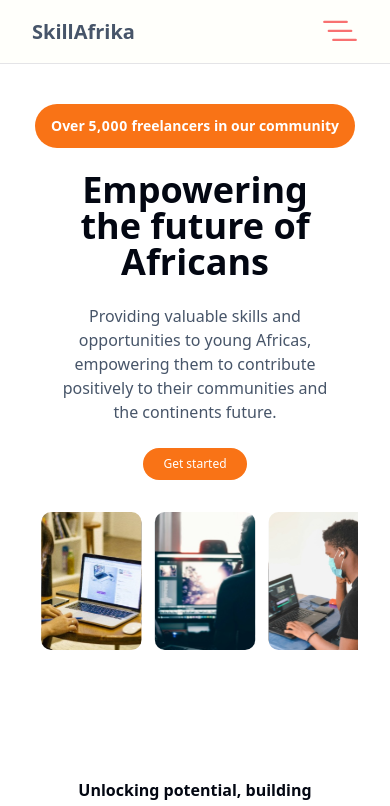
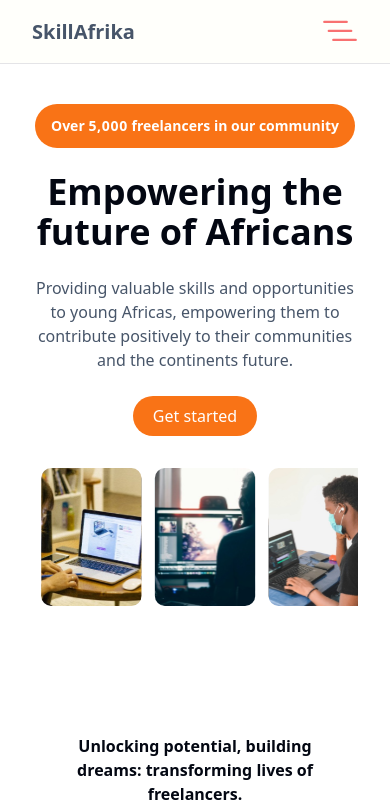
Before and after one commit to Skill-Afrika/skill-africa-frontend, a Next.js app: page / in a window 390 px wide. Shown: the top 806 px of the page. Built offline with nearby package versions, Linux system fonts and the light colour scheme.

Commit message:
upgrade landing page UI

```diff
--- a/components/landingpage/hero/hero.jsx
+++ b/components/landingpage/hero/hero.jsx
@@ -30,15 +30,15 @@ const Hero = () => {
         freelancers in our community
       </h1>
 
-      <h1 className='md:w-1/2 w-5/6 leading-9 md:font-medium md:text-5xl text-4xl font-bold text-center'>
+      <h1 className='md:w-1/2 md:font-medium md:text-4xl text-4xl font-bold text-center'>
         Empowering the future of Africans
       </h1>
-      <p className='md:text-lg font-normal text-center md:w-7/12 w-5/6 text-slate-600'>
+      <p className='md:text-lg font-normal text-center md:w-7/12 text-slate-600'>
         Providing valuable skills and opportunities to young Africas, empowering
         them to contribute positively to their communities and the continents
         future.
       </p>
-      <button className='md:text-sm bg-orange-500 hover:bg-orange-600 rounded-full text-xs font-medium md:px-8 md:py-3 px-5 py-2 text-white'>
+      <button className='md:text-sm bg-orange-500 hover:bg-orange-600 rounded-full font-medium md:px-8 md:py-3 px-5 py-2 text-white'>
         <Link href='/register'>Get started</Link>
       </button>
       <div className='md:flex gap-2 overflow-hidden hidden md:py-10 py-8 w-full'>
```
